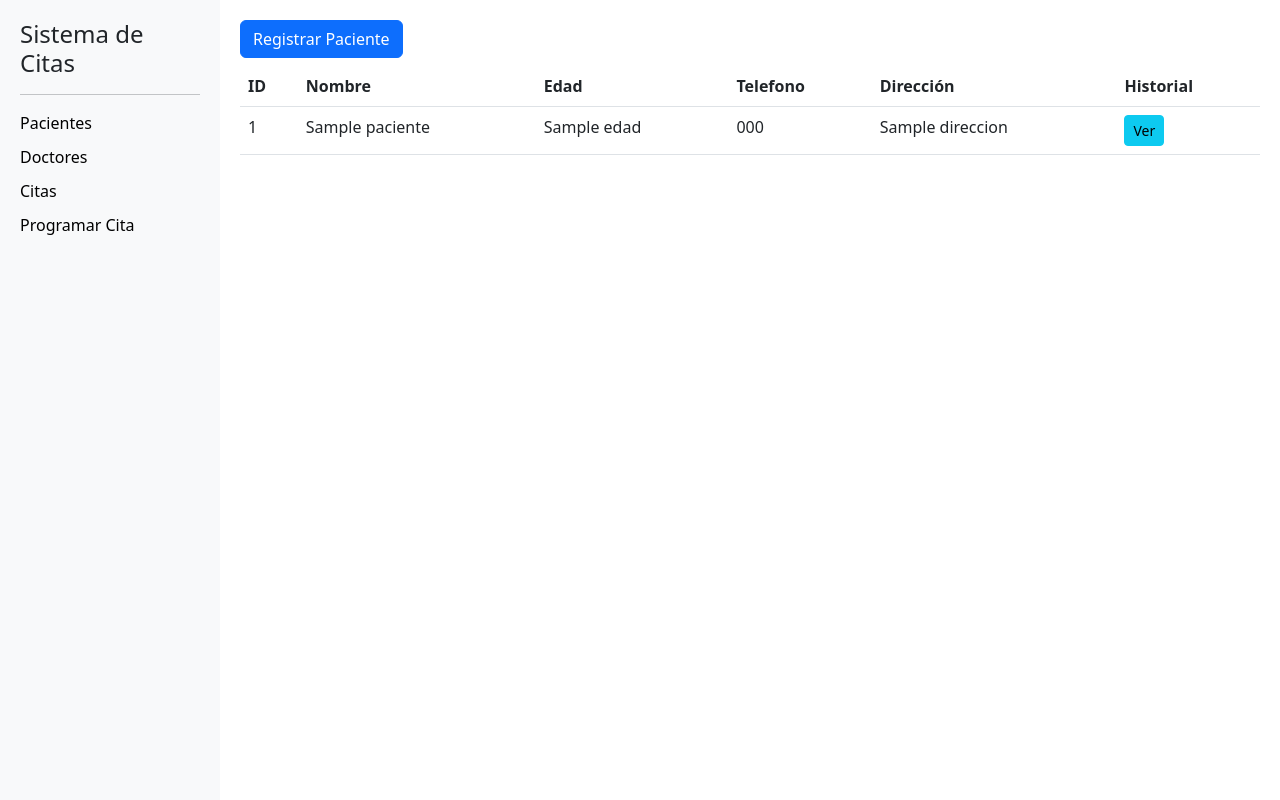
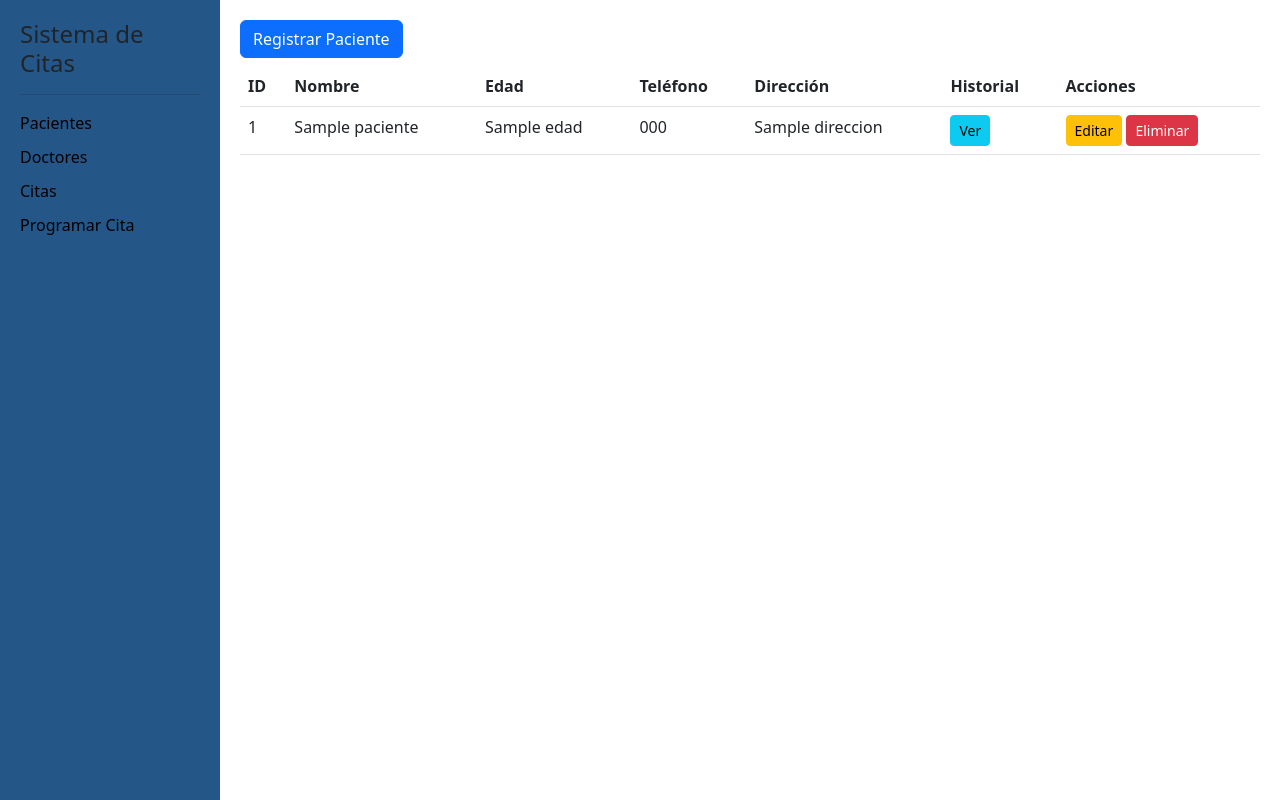
Before and after one commit to Angel50257/Citas-medicas, a Flask app: template app/templates/pacientes.html in a window 1280 px wide. Run offline with Flask 3, Linux system fonts and the light colour scheme; the template is opened without the code that fills it: most values are stand-ins (such as "Sample title", 1, 10 or a date in 2020).

Commit message:
diseno terminado

```diff
--- a/app.py
+++ b/app.py
@@ -37,6 +37,28 @@ def registrar_paciente():
         return redirect(url_for('pacientes'))
     return render_template('registrar_paciente.html')
 
+# Editar paciente
+@app.route('/pacientes/editar/<int:id>', methods=['GET', 'POST'])
+def editar_paciente(id):
+    if request.method == 'POST':
+        nombre = request.form['nombre']
+        edad = request.form['edad']
+        telefono = request.form['telefono']
+        direccion = request.form['direccion']
+        cursor.execute("UPDATE Pacientes SET nombre=?, edad=?, telefono=?, direccion=? WHERE id=?", (nombre, edad, telefono, direccion, id))
+        conn.commit()
+        return redirect(url_for('pacientes'))
+    cursor.execute("SELECT * FROM Pacientes WHERE id=?", (id,))
+    paciente = cursor.fetchone()
+    return render_template('editar_paciente.html', paciente=paciente)
+
+# Eliminar paciente
+@app.route('/pacientes/eliminar/<int:id>')
+def eliminar_paciente(id):
+    cursor.execute("DELETE FROM Pacientes WHERE id=?", (id,))
+    conn.commit()
+    return redirect(url_for('pacientes'))
+
 # -----------------------------
 # DOCTORES
 # -----------------------------
@@ -56,6 +78,25 @@ def registrar_doctor():
         conn.commit()
         return redirect(url_for('doctores'))
     return render_template('registrar_doctor.html')
+
+@app.route('/doctores/editar/<int:id>', methods=['GET', 'POST'])
+def editar_doctor(id):
+    if request.method == 'POST':
+        nombre = request.form['nombre']
+        especialidad = request.form['especialidad']
+        telefono = request.form['telefono']
+        cursor.execute("UPDATE Doctores SET nombre=?, especialidad=?, telefono=? WHERE id=?", (nombre, especialidad, telefono, id))
+        conn.commit()
+        return redirect(url_for('doctores'))
+    cursor.execute("SELECT * FROM Doctores WHERE id=?", (id,))
+    doctor = cursor.fetchone()
+    return render_template('editar_doctor.html', doctor=doctor)
+
+@app.route('/doctores/eliminar/<int:id>')
+def eliminar_doctor(id):
+    cursor.execute("DELETE FROM Doctores WHERE id=?", (id,))
+    conn.commit()
+    return redirect(url_for('doctores'))
 
 # -----------------------------
 # CITAS
@@ -77,7 +118,7 @@ def programar_cita():
     if request.method == 'POST':
         paciente_id = int(request.form['paciente_id'])
         doctor_id = int(request.form['doctor_id'])
-        fecha_str = request.form['fecha']  # viene como '2025-04-07T15:30'
+        fecha_str = request.form['fecha']
         motivo = request.form['motivo']
 
         # ✅ Convertir a datetime
@@ -105,11 +146,11 @@ def programar_cita():
 @app.route('/citas/editar/<int:id>', methods=['GET', 'POST'])
 def editar_cita(id):
     if request.method == 'POST':
-        fecha_str = request.form['fecha']  # viene como string tipo '2025-04-07T15:30'
+        fecha_str = request.form['fecha']
         motivo = request.form['motivo']
 
         try:
-            fecha = datetime.strptime(fecha_str, '%Y-%m-%dT%H:%M')  # ✅ convertir a datetime
+            fecha = datetime.strptime(fecha_str, '%Y-%m-%dT%H:%M')
         except ValueError:
             return "Fecha inválida, asegúrate de usar el selector correctamente."
 
--- a/app/templates/layout.html
+++ b/app/templates/layout.html
@@ -12,7 +12,7 @@
         .sidebar {
             min-width: 220px;
             max-width: 220px;
-            background-color: #f8f9fa;
+            background-color: #255688;
             padding: 20px;
         }
         .sidebar a {
@@ -22,7 +22,7 @@
             text-decoration: none;
         }
         .sidebar a:hover {
-            color: #0d6efd;
+            color: #fdfdfd;
         }
         .content {
             flex-grow: 1;
--- a/app/templates/pacientes.html
+++ b/app/templates/pacientes.html
@@ -3,13 +3,28 @@
 {% block content %}
 <a href="{{ url_for('registrar_paciente') }}" class="btn btn-primary mb-2">Registrar Paciente</a>
 <table class="table">
-    <tr><th>ID</th><th>Nombre</th><th>Edad</th><th>Telefono</th><th>Dirección</th><th>Historial</th></tr>
-    {% for p in pacientes %}
-    <tr>
-        <td>{{ p.id }}</td><td>{{ p.nombre }}</td><td>{{ p.edad }}</td>
-        <td>{{ p.telefono }}</td><td>{{ p.direccion }}</td>
-        <td><a href="{{ url_for('historial_paciente', id=p.id) }}" class="btn btn-sm btn-info">Ver</a></td>
-    </tr>
-    {% endfor %}
+    <thead>
+        <tr>
+            <th>ID</th><th>Nombre</th><th>Edad</th><th>Teléfono</th><th>Dirección</th><th>Historial</th><th>Acciones</th>
+        </tr>
+    </thead>
+    <tbody>
+        {% for p in pacientes %}
+        <tr>
+            <td>{{ p.id }}</td>
+            <td>{{ p.nombre }}</td>
+            <td>{{ p.edad }}</td>
+            <td>{{ p.telefono }}</td>
+            <td>{{ p.direccion }}</td>
+            <td>
+                <a href="{{ url_for('historial_paciente', id=p.id) }}" class="btn btn-sm btn-info">Ver</a>
+            </td>
+            <td>
+                <a href="{{ url_for('editar_paciente', id=p.id) }}" class="btn btn-sm btn-warning">Editar</a>
+                <a href="{{ url_for('eliminar_paciente', id=p.id) }}" class="btn btn-sm btn-danger" onclick="return confirm('¿Seguro que quieres eliminar este paciente?')">Eliminar</a>
+            </td>
+        </tr>
+        {% endfor %}
+    </tbody>
 </table>
 {% endblock %}
```
Also changed, not shown: app/templates/doctores.html (+19 -6 lines), app/templates/editar_doctor.html (added, +10 -0 lines), app/templates/editar_paciente.html (added, +11 -0 lines).
